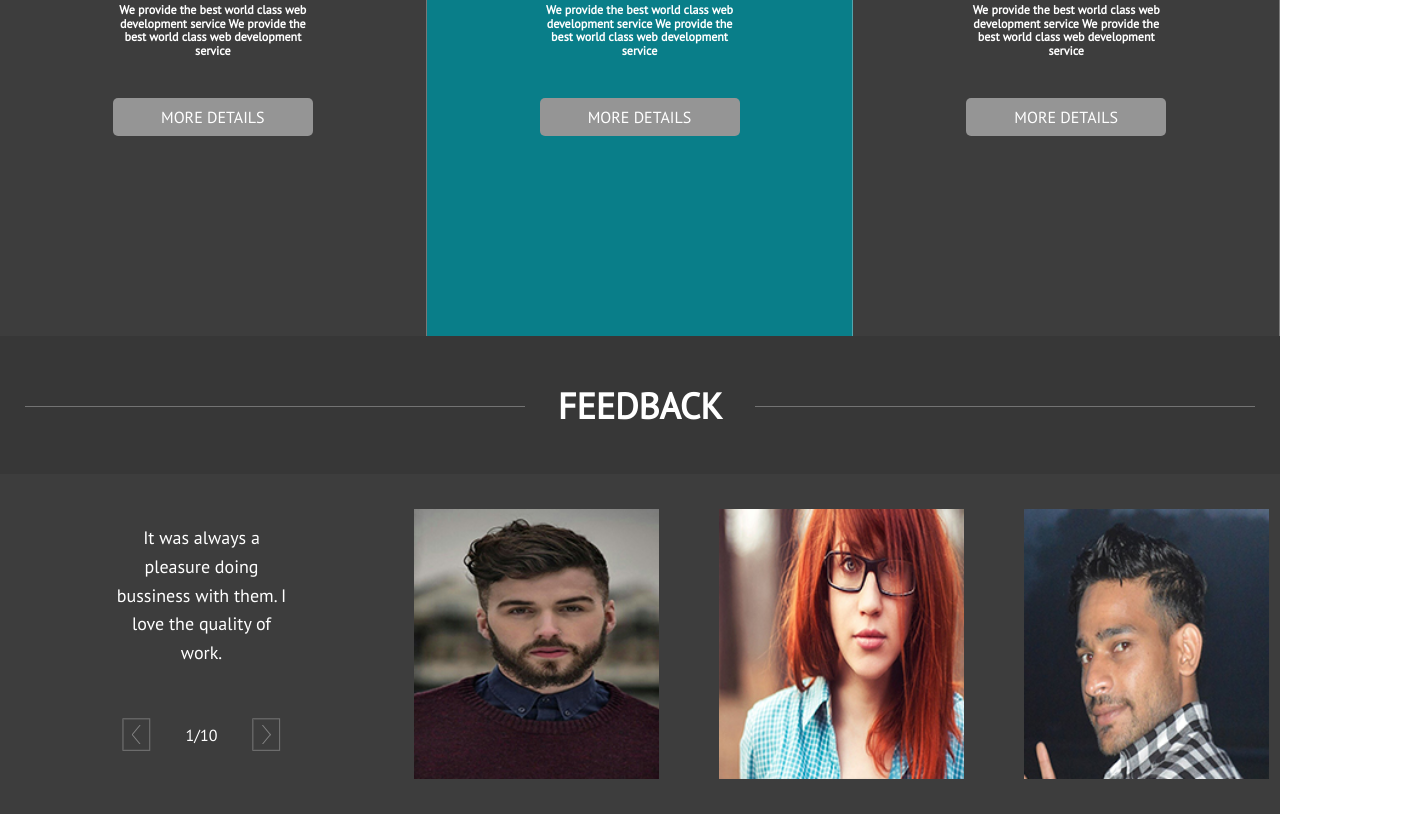
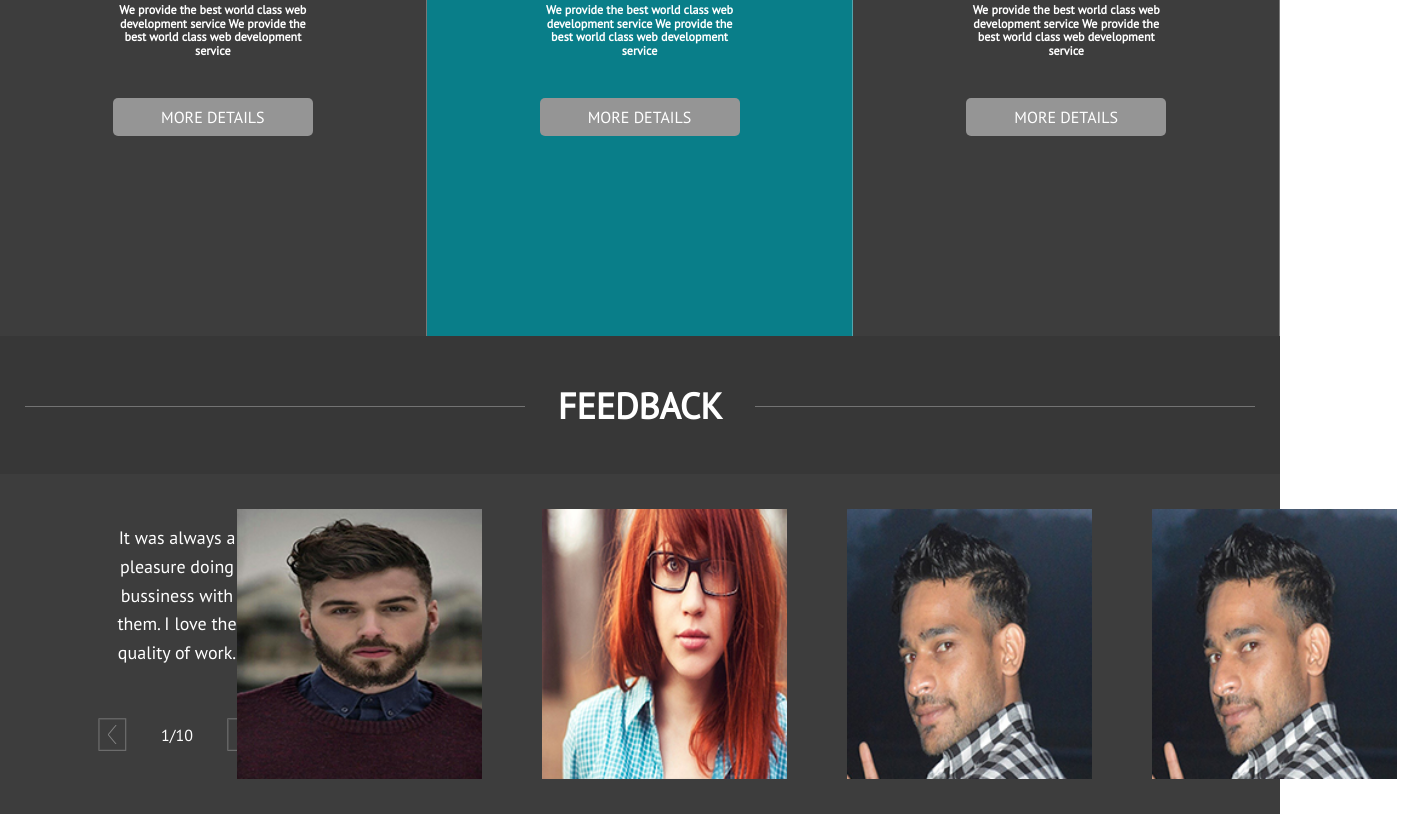
Before and after one commit to tatianapa/service-page, a website: page index.html in a window 1280 px wide. Shown: the part 1768-2582 px from the top of the page, 1427 px wide, since content can reach past the window. Drawn offline with nearby package versions, Linux system fonts and the light colour scheme.

```diff
--- a/index.html
+++ b/index.html
@@ -130,6 +130,7 @@
             <img src="images/Model-1.jpg"  class="feedback__wrapper__img">
             <img src="images/Model-2.jpg" class="feedback__wrapper__img">
             <img src="images/Model-3.jpg" class="feedback__wrapper__img">
+            <img src="images/Model-3.jpg" class="feedback__wrapper__img">
 
         </div>
     </div>
```
